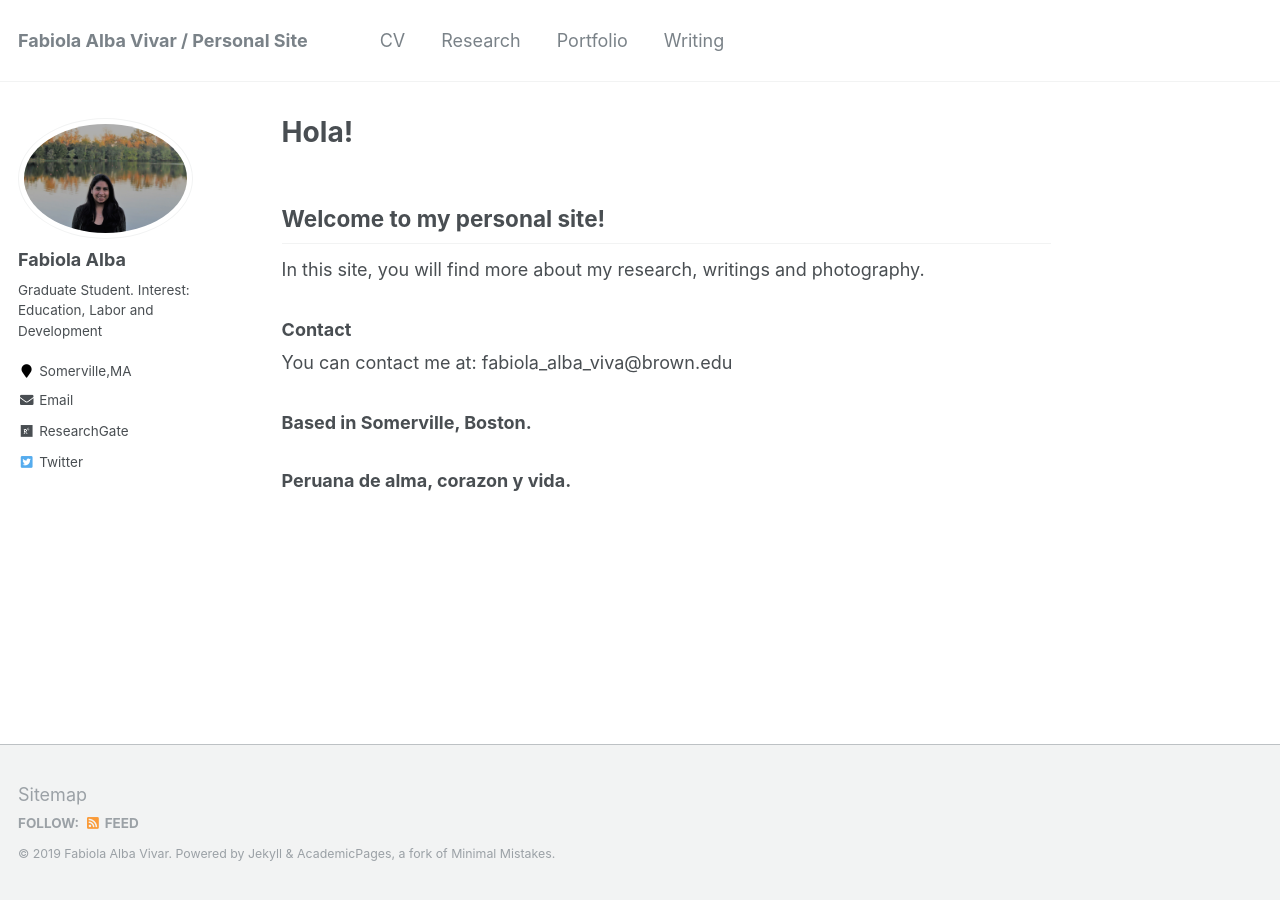
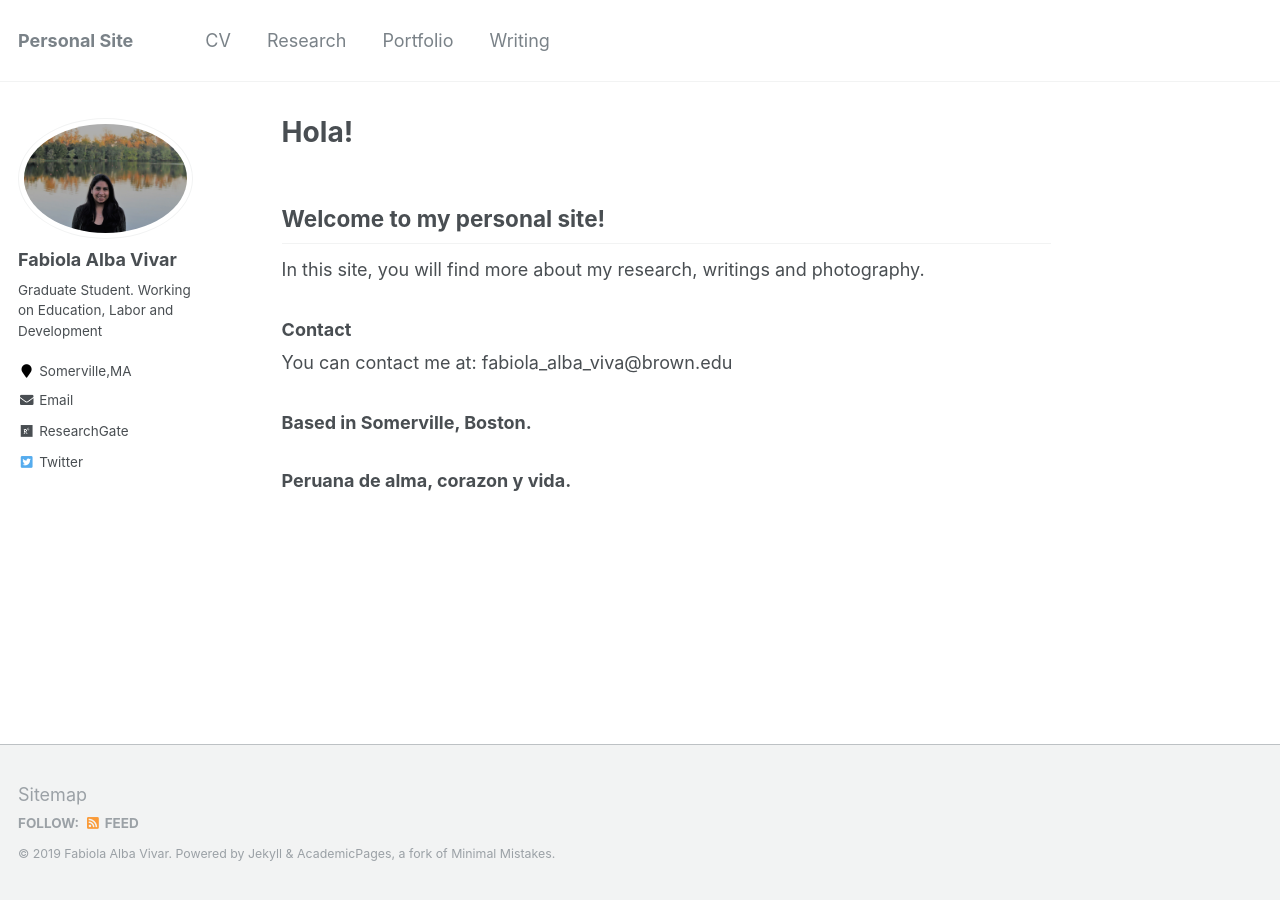
Before and after one commit to falbav/falbav.github.io, a Jekyll site: the page built from _pages/about.md, in a window 1280 px wide. Built offline with Jekyll 4.4.1, drawn with Linux system fonts in a browser that asks for light colours.

Commit message:
Update _config.yml

```diff
--- a/_config.yml
+++ b/_config.yml
@@ -5,10 +5,10 @@
 
 # Site Settings
 locale                   : "en-US"
-title                    : "Fabiola Alba Vivar / Personal Site"
+title                    : "Personal Site"
 title_separator          : "-"
 name                     : "Fabiola Alba Vivar"
-description              : &description "Graduate Student"
+description              : &description "Graduate Student."
 url                      : "https://falbav.github.io" # the base hostname & protocol for your site e.g. "https://mmistakes.github.io"
 baseurl                  : "" # the subpath of your site, e.g. "/blog"
 repository               : ""
@@ -67,9 +67,9 @@ analytics:
 
 # Site Author
 author:
-  name             : "Fabiola Alba"
+  name             : "Fabiola Alba Vivar"
   avatar           : "IMG_6152.JPG"
-  bio              : "Graduate Student. Interest: Education, Labor and Development"
+  bio              : "Graduate Student. Working on Education, Labor and Development"
   location         : "Somerville,MA"
   employer         :
   email            : "fabiola_alba_viva@brown.edu"
```
